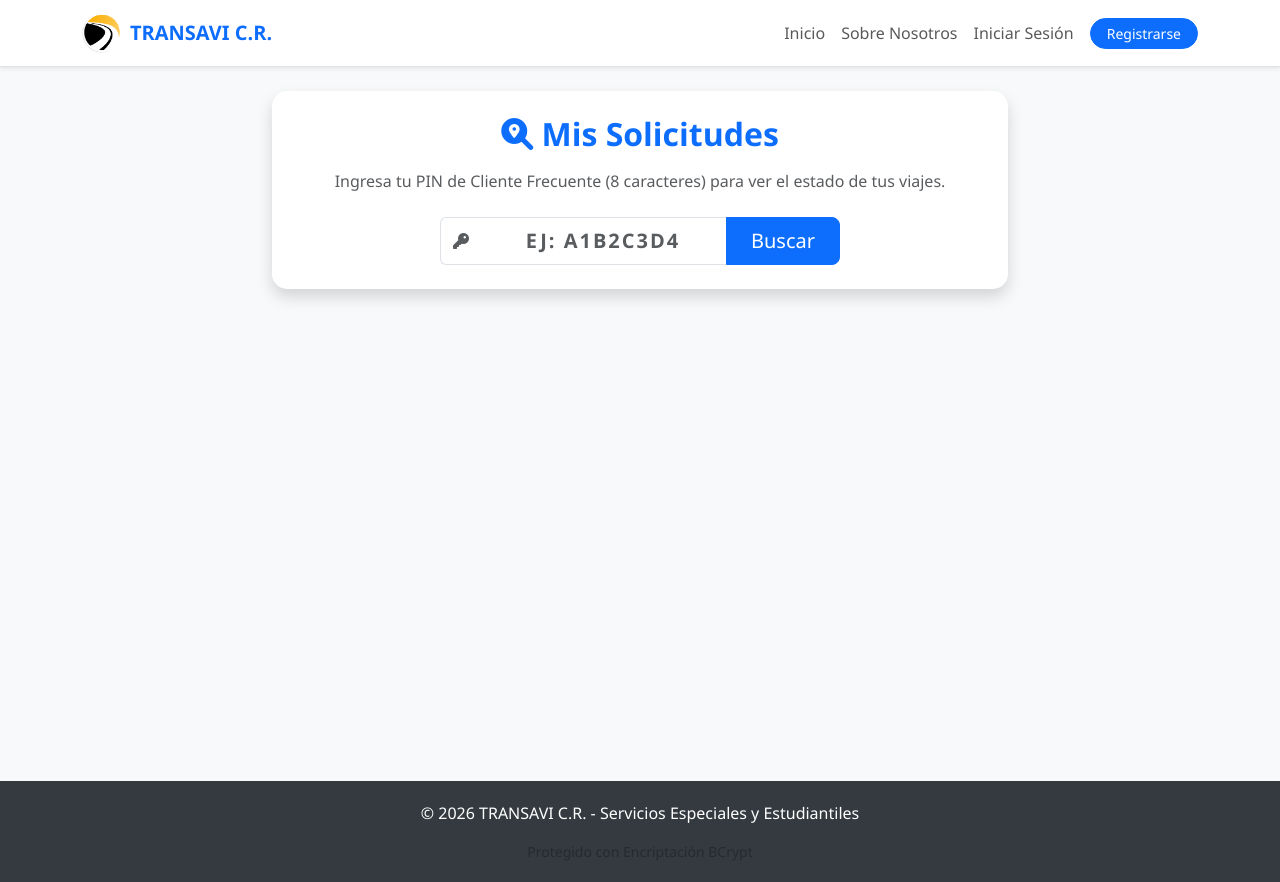
After one commit to kerm1977/transaviCR, a Flask app: page /perfil in a window 1280 px wide. The commit adds this page. Run offline with Flask 3, Linux system fonts and the light colour scheme.

Commit message:
Creado el pin alfanumérico perfectamente

```diff
--- a/app.py
+++ b/app.py
@@ -21,9 +21,12 @@ def create_app():
     from rutas import main_bp
     # CAMBIO: Importamos users_bp en lugar de admin_bp
     from users import users_bp
+    # Mantenemos el perfil que acabamos de crear
+    from profile import profile_bp
 
     app.register_blueprint(main_bp)
     app.register_blueprint(users_bp) # Registramos el nuevo blueprint de usuarios
+    app.register_blueprint(profile_bp) # Registramos el blueprint de perfil
 
     # Inicialización de la base de datos y datos maestros
     with app.app_context():
@@ -37,8 +40,6 @@ def create_app():
         # Verificar si existe el administrador del sistema
         if not User.query.filter_by(username='admin').first():
             # Crear admin por defecto si no existe
-            # Usamos el método set_password del modelo User si prefieres,
-            # o lo hacemos manual como estaba antes para asegurar compatibilidad.
             hashed_pw = bcrypt.generate_password_hash('admin123').decode('utf-8')
 
             admin = User(
@@ -57,4 +58,5 @@ def create_app():
 
 if __name__ == '__main__':
     app = create_app()
+    # Se agrega el puerto 5000 explícitamente como solicitaste
     app.run(debug=True, port=5000)
--- /dev/null
+++ b/profile.py
@@ -0,0 +1,33 @@
+# Archivo: profile.py
+from flask import Blueprint, render_template, request, flash
+from models import Client, Reservation
+
+# Definimos el Blueprint para el perfil
+profile_bp = Blueprint('profile', __name__)
+
+@profile_bp.route('/perfil', methods=['GET', 'POST'])
+def my_requests():
+    """
+    Vista donde el cliente ingresa su PIN para ver sus solicitudes.
+    """
+    client = None
+    reservations = []
+    pin_searched = ""
+
+    if request.method == 'POST':
+        pin_searched = request.form.get('pin', '').strip().upper()
+
+        if pin_searched:
+            client = Client.query.filter_by(pin=pin_searched).first()
+            if client:
+                # Obtener reservas ordenadas por ID descendente (las más nuevas primero)
+                reservations = Reservation.query.filter_by(client_id=client.id)\
+                                                .order_by(Reservation.id.desc()).all()
+                if not reservations:
+                    flash("Hola " + client.name + ", aún no tienes solicitudes registradas.", "info")
+            else:
+                flash("No se encontró ningún cliente con ese PIN. Verifica e intenta de nuevo.", "danger")
+        else:
+            flash("Por favor ingresa un PIN.", "warning")
+
+    return render_template('perfil.html', client=client, reservations=reservations, pin=pin_searched)
--- a/rutas.py
+++ b/rutas.py
@@ -21,11 +21,12 @@ def allowed_file(filename):
 
 def generate_pin():
     """
-    Genera un PIN numérico de 4 dígitos único para el cliente.
-    Verifica en la BD que no exista antes de devolverlo.
+    Genera un PIN ALFANUMÉRICO de 8 caracteres (Letras Mayúsculas y Números).
+    Ejemplo: A1B2C3D4
     """
+    characters = string.ascii_uppercase + string.digits
     while True:
-        pin = ''.join(random.choices(string.digits, k=4))
+        pin = ''.join(random.choices(characters, k=8))
         if not Client.query.filter_by(pin=pin).first():
             return pin
 
@@ -41,6 +42,7 @@ def get_client_info(pin):
     API JSON: Busca un cliente por su PIN.
     Usado por el frontend para autocompletar el formulario.
     """
+    pin = pin.upper()
     client = Client.query.filter_by(pin=pin).first()
     if client:
         return jsonify({
@@ -63,7 +65,12 @@ def create_reservation():
     # 1. GESTIÓN DEL CLIENTE (Datos Personales y PIN)
     # ---------------------------------------------------------
     pin_ingresado = request.form.get('client_pin')
+    if pin_ingresado:
+        pin_ingresado = pin_ingresado.upper() # Normalizar
+
     client = None
+    is_new_client = False # Bandera para saber si debemos mostrar el modal
+    new_pin_generated = None
 
     # Capturar datos del formulario
     name = request.form.get('client_name')
@@ -85,9 +92,9 @@ def create_reservation():
         client.email = email
     else:
         # Si no existe, creamos uno nuevo con un PIN generado
-        new_pin = generate_pin()
+        new_pin_generated = generate_pin()
         client = Client(
-            pin=new_pin,
+            pin=new_pin_generated,
             name=name,
             last_name1=lname1,
             last_name2=lname2,
@@ -96,7 +103,7 @@ def create_reservation():
         )
         db.session.add(client)
         db.session.commit() # Commit necesario para obtener el ID y asegurar el PIN
-        flash(f"¡Usuario registrado! Tu PIN para autocompletar futuras reservas es: {new_pin}", "info")
+        is_new_client = True
 
     # ---------------------------------------------------------
     # 2. PROCESAMIENTO DE DATOS SEGÚN TIPO DE SERVICIO
@@ -152,7 +159,14 @@ def create_reservation():
     db.session.add(new_res)
     db.session.commit()
 
-    flash("Solicitud enviada correctamente. Nos pondremos en contacto pronto.", "success")
+    # Manejo de Mensajes y Modals
+    if is_new_client and new_pin_generated:
+        # Usamos una categoría especial 'new_pin_modal' para que el frontend lo detecte
+        # Esto disparará el Modal que diseñamos en home.html
+        flash(f"{new_pin_generated}", "new_pin_modal")
+    else:
+        flash("Solicitud enviada correctamente. Puedes ver el estado en la sección 'Mis Solicitudes' con tu PIN.", "success")
+
     return redirect(url_for('main.home'))
 
 # ---------------------------------------------------------
--- /dev/null
+++ b/templates/perfil.html
@@ -0,0 +1,93 @@
+{% extends 'base.html' %}
+{% block content %}
+
+<div class="row justify-content-center">
+    <div class="col-md-8">
+
+        <!-- Tarjeta de Búsqueda -->
+        <div class="card shadow border-0 mb-5" style="border-radius: 15px;">
+            <div class="card-body p-4 text-center">
+                <h2 class="text-primary fw-bold mb-3"><i class="fas fa-search-location"></i> Mis Solicitudes</h2>
+                <p class="text-muted mb-4">Ingresa tu PIN de Cliente Frecuente (8 caracteres) para ver el estado de tus viajes.</p>
+
+                <form method="POST" action="/perfil" class="d-flex justify-content-center">
+                    <div class="input-group" style="max-width: 400px;">
+                        <span class="input-group-text bg-white border-end-0"><i class="fas fa-key text-muted"></i></span>
+                        <input type="text" name="pin" class="form-control form-control-lg border-start-0 shadow-none text-center text-uppercase fw-bold"
+                               placeholder="EJ: A1B2C3D4" value="{{ pin }}" maxlength="8" required>
+                        <button class="btn btn-primary btn-lg px-4" type="submit">Buscar</button>
+                    </div>
+                </form>
+            </div>
+        </div>
+
+        <!-- Resultados -->
+        {% if client %}
+            <div class="d-flex justify-content-between align-items-center mb-3">
+                <h5 class="text-muted">Hola, <span class="text-dark fw-bold">{{ client.name }} {{ client.last_name1 }}</span></h5>
+                <span class="badge bg-light text-dark border">{{ reservations|length }} Solicitudes</span>
+            </div>
+
+            {% for res in reservations %}
+            <div class="card shadow-sm border-0 mb-3 hover-card">
+                <div class="card-body">
+                    <div class="row align-items-center">
+                        <!-- Columna Estado -->
+                        <div class="col-3 col-md-2 text-center">
+                            {% if res.status == 'Pendiente' %}
+                                <div class="badge bg-warning text-dark p-2 w-100">Pendiente</div>
+                            {% elif res.status == 'Aprobada' %}
+                                <div class="badge bg-success p-2 w-100">Aprobada</div>
+                            {% else %}
+                                <div class="badge bg-secondary p-2 w-100">{{ res.status }}</div>
+                            {% endif %}
+                            <small class="d-block mt-2 text-muted x-small">#{{ res.id }}</small>
+                        </div>
+
+                        <!-- Columna Detalles -->
+                        <div class="col-9 col-md-10">
+                            <div class="d-flex justify-content-between">
+                                <h5 class="fw-bold mb-1 text-primary">{{ res.service_category }}</h5>
+                                <small class="text-muted"><i class="far fa-calendar-alt"></i>
+                                    {% if res.service_category == 'Viajes Internacionales' %}
+                                        {{ res.date }} (Salida)
+                                    {% else %}
+                                        {{ res.date }}
+                                    {% endif %}
+                                </small>
+                            </div>
+
+                            <p class="mb-1 small">
+                                <strong>Destino:</strong>
+                                {% if res.service_category == 'Viajes Internacionales' %}
+                                    {{ res.country }} - {{ res.destination }}
+                                {% else %}
+                                    {{ res.destination or 'No especificado' }}
+                                {% endif %}
+                            </p>
+
+                            <div class="d-flex flex-wrap gap-2 small text-muted">
+                                <span><i class="far fa-clock"></i> {{ res.departure_time }}</span>
+                                <span><i class="fas fa-users"></i> {{ res.capacity_needed }} pax</span>
+                                {% if res.trip_duration %}
+                                    <span><i class="fas fa-hourglass-half"></i> {{ res.trip_duration }} días</span>
+                                {% endif %}
+                            </div>
+                        </div>
+                    </div>
+                </div>
+            </div>
+            {% endfor %}
+        {% endif %}
+
+    </div>
+</div>
+
+<style>
+    .hover-card { transition: transform 0.2s; }
+    .hover-card:hover { transform: translateY(-2px); }
+    .x-small { font-size: 0.7rem; }
+    /* Para inputs que se vean mayúsculas mientras escribe */
+    input[name="pin"] { text-transform: uppercase; letter-spacing: 2px; }
+</style>
+{% endblock %}
```
Also changed, not shown: templates/home.html (+83 -41 lines), instance/db.db.
